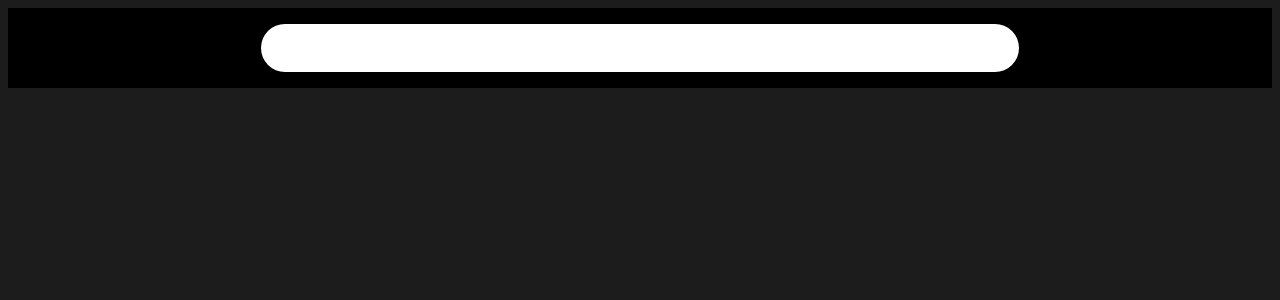
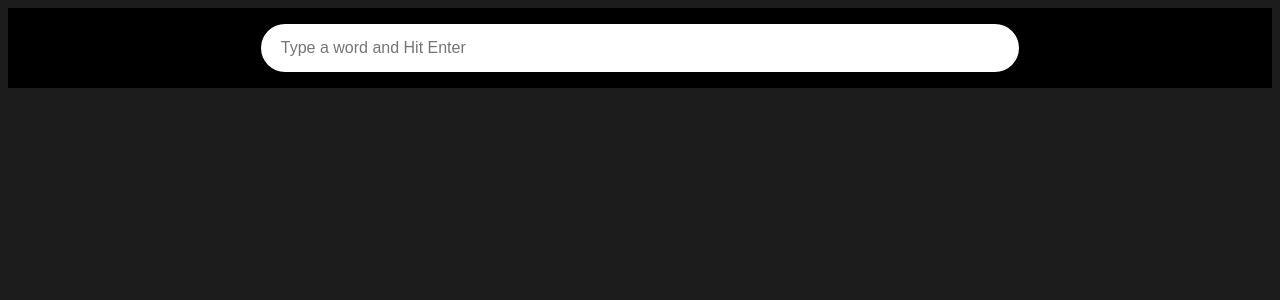
Before and after one commit to Rupank/Giphy, a React (Create React App) app: page / in a window 1280 px wide. Shown: the top 300 px of the page. Built offline with nearby package versions, Linux system fonts and the light colour scheme.

Commit message:
Added autofocus and placeholder on search input

```diff
--- a/src/components/Search/index.js
+++ b/src/components/Search/index.js
@@ -1,4 +1,4 @@
-import React from 'react'
+import React, { useEffect, useRef } from 'react'
 import { bindActionCreators } from 'redux';
 import { connect } from 'react-redux';
 import { fetchGifData, loadMoreGifData } from './redux/SearchActions';
@@ -9,7 +9,10 @@ import '../../App.css';
 
 function Search(props) {
     const { fetchGifData, loadMoreGifData, input, error, isLoading, getNextIndex, completed } = props;
-
+    const inputRef = useRef(null);
+    useEffect(() => {
+        inputRef.current.focus();
+    }, [])
     window.onscroll = debounce(() => {
         if (error || isLoading || completed) {
             return;
@@ -30,7 +33,7 @@ function Search(props) {
     }
     return (
         <div className="searchBox">
-            <input onKeyDown={onInputChange} />
+            <input onKeyDown={onInputChange} ref={inputRef} placeholder='Type a word and Hit Enter' />
         </div>
     )
 }
```
